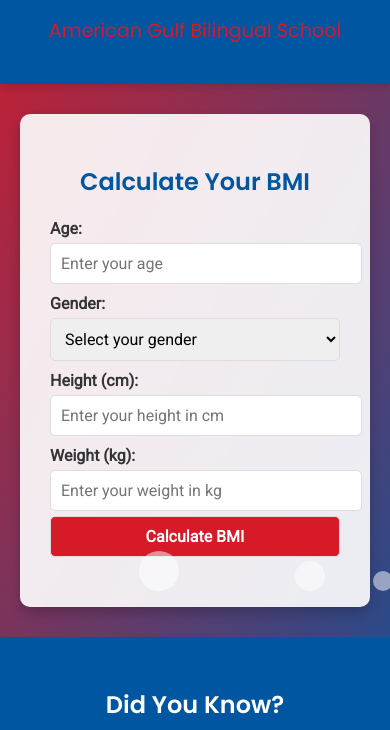
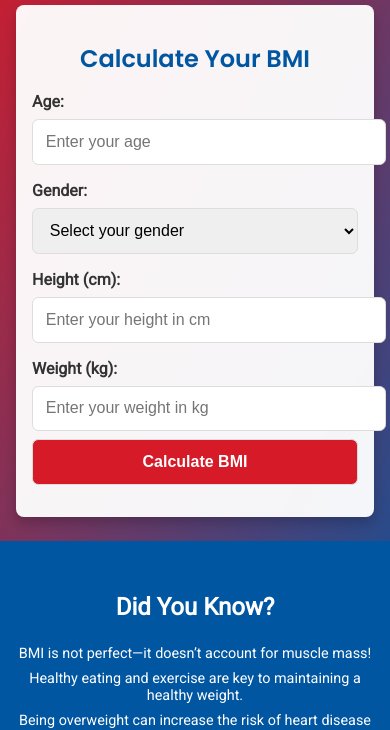
Before and after one commit to wahabqaiss/wahabqaiss.github.io, a plain HTML site: page index.html in a window 390 px wide. Shown: the part 153-883 px from the top of the page. Drawn offline with Linux system fonts and the light colour scheme.

Commit message:
Update index.html

```diff
--- a/index.html
+++ b/index.html
@@ -20,7 +20,7 @@
         header {
             background-color: #0056a1;
             text-align: center;
-            padding: 20px 0;
+            padding: 1rem 0;
             box-shadow: 0 4px 6px rgba(0, 0, 0, 0.1);
             position: sticky;
             top: 0;
@@ -29,38 +29,35 @@
 
         header h1 {
             margin: 0;
-            font-size: 2.8rem;
+            font-size: 2rem;
             color: white;
             font-family: 'Poppins', sans-serif;
             font-weight: 600;
         }
 
         header p {
-            font-size: 1.2rem;
+            font-size: 1rem;
             color: #d71a28;
-            font-weight: 400;
-            margin-top: 5px;
-            font-family: 'Poppins', sans-serif;
+            margin: 0.5rem 0 0;
         }
 
         main {
-            padding: 30px 20px;
+            padding: 1.5rem 1rem;
         }
 
         .bmi-calculator {
-            max-width: 500px;
-            background: rgba(255, 255, 255, 0.9);
-            padding: 30px;
-            border-radius: 10px;
+            max-width: 400px;
+            background: rgba(255, 255, 255, 0.95);
+            padding: 1.5rem;
+            border-radius: 0.5rem;
             box-shadow: 0 6px 12px rgba(0, 0, 0, 0.2);
             color: #333;
             margin: 0 auto;
-            font-family: 'Roboto', sans-serif;
         }
 
         .bmi-calculator h2 {
             text-align: center;
-            margin-bottom: 20px;
+            margin-bottom: 1rem;
             color: #0056a1;
             font-family: 'Poppins', sans-serif;
             font-weight: 600;
@@ -68,19 +65,17 @@
 
         label {
             font-weight: bold;
-            margin-top: 10px;
+            margin-top: 1rem;
             display: block;
-            font-family: 'Roboto', sans-serif;
         }
 
         input, select, button {
             width: 100%;
-            padding: 10px;
-            margin-top: 5px;
+            padding: 0.8rem;
+            margin-top: 0.5rem;
             border: 1px solid #ddd;
-            border-radius: 5px;
+            border-radius: 0.4rem;
             font-size: 1rem;
-            font-family: 'Roboto', sans-serif;
         }
 
         button {
@@ -96,8 +91,8 @@
         }
 
         #result {
-            margin-top: 20px;
-            font-size: 1.2rem;
+            margin-top: 1rem;
+            font-size: 1rem;
             font-weight: bold;
             text-align: center;
         }
@@ -105,60 +100,45 @@
         /* Scrolling Facts Section */
         .facts-section {
             background-color: #0056a1;
-            padding: 30px;
+            padding: 2rem 1rem;
             color: white;
             text-align: center;
-            font-family: 'Poppins', sans-serif;
         }
 
         .facts-section h2 {
-            margin-bottom: 20px;
-            font-family: 'Poppins', sans-serif;
-            font-weight: 600;
+            margin-bottom: 1.5rem;
         }
 
         .facts-section ul {
             list-style: none;
             padding: 0;
-            font-family: 'Roboto', sans-serif;
-            font-weight: 300;
         }
 
         .facts-section li {
-            margin: 10px 0;
-            font-size: 1.1rem;
+            margin: 0.5rem 0;
+            font-size: 1rem;
         }
 
-        /* Bubble Scroll Effect */
-        .bubble-container {
-            position: absolute;
-            top: 0;
-            left: 0;
-            width: 100%;
-            height: 100%;
-            pointer-events: none;
-        }
+        /* Responsive Design */
+        @media (max-width: 768px) {
+            header h1 {
+                font-size: 1.5rem;
+            }
 
-        .bubble {
-            position: absolute;
-            bottom: -100px;
-            width: 20px;
-            height: 20px;
-            background: white;
-            opacity: 0.5;
-            border-radius: 50%;
-            animation: float 10s infinite;
-        }
+            header p {
+                font-size: 0.9rem;
+            }
 
-        @keyframes float {
-            0% {
-                transform: translateY(0) translateX(0);
+            .bmi-calculator {
+                padding: 1rem;
             }
-            50% {
-                transform: translateY(-200px) translateX(100px);
+
+            .facts-section h2 {
+                font-size: 1.5rem;
             }
-            100% {
-                transform: translateY(-500px) translateX(-50px);
+
+            .facts-section li {
+                font-size: 0.9rem;
             }
         }
     </style>
@@ -169,11 +149,6 @@
         <p>Science Fair Project by Abdulwahab Alsaeedi and Qais Alaneezi</p>
         <p>American Gulf Bilingual School</p>
     </header>
-    <div class="bubble-container">
-        <div class="bubble" style="width: 40px; height: 40px; left: 10%;"></div>
-        <div class="bubble" style="width: 30px; height: 30px; left: 50%;"></div>
-        <div class="bubble" style="width: 20px; height: 20px; left: 70%;"></div>
-    </div>
     <main>
         <div class="bmi-calculator">
             <h2>Calculate Your BMI</h2>
@@ -212,11 +187,11 @@
         function calculateBMI() {
             const age = parseInt(document.getElementById('age').value);
             const gender = document.getElementById('gender').value;
-            const height = parseFloat(document.getElementById('height').value) / 100; // Convert to meters
+            const height = parseFloat(document.getElementById('height').value) / 100;
             const weight = parseFloat(document.getElementById('weight').value);
 
             const resultDiv = document.getElementById('result');
-            resultDiv.textContent = ''; // Clear previous result
+            resultDiv.textContent = '';
 
             if (!age || !gender || height <= 0 || weight <= 0) {
                 resultDiv.textContent = 'Please fill out all fields correctly.';
@@ -226,31 +201,22 @@
             const bmi = (weight / (height * height)).toFixed(2);
             let category = '';
             let advice = '';
-            let calories = '';
 
             if (bmi < 18.5) {
                 category = 'Underweight';
                 advice = 'Eat nutrient-dense foods and increase caloric intake.';
-                calories = 'You need about 500 additional calories daily.';
             } else if (bmi < 24.9) {
                 category = 'Normal weight';
                 advice = 'Maintain your current routine for healthy living.';
-                calories = 'You need to maintain your current calorie intake.';
             } else if (bmi < 29.9) {
                 category = 'Overweight';
                 advice = 'Focus on portion control and regular exercise.';
-                calories = 'You should reduce about 500 calories daily to lose weight safely.';
             } else {
                 category = 'Obese';
                 advice = 'Adopt a low-calorie diet and consult a healthcare provider.';
-                calories = 'Reducing 500–1000 calories per day is recommended.';
             }
 
-            resultDiv.innerHTML = `
-                Your BMI is <strong>${bmi}</strong> (${category}).<br>
-                <em>${advice}</em><br>
-                ${calories}
-            `;
+            resultDiv.innerHTML = `Your BMI is <strong>${bmi}</strong> (${category}).<br><em>${advice}</em>`;
         }
     </script>
 </body>
```
